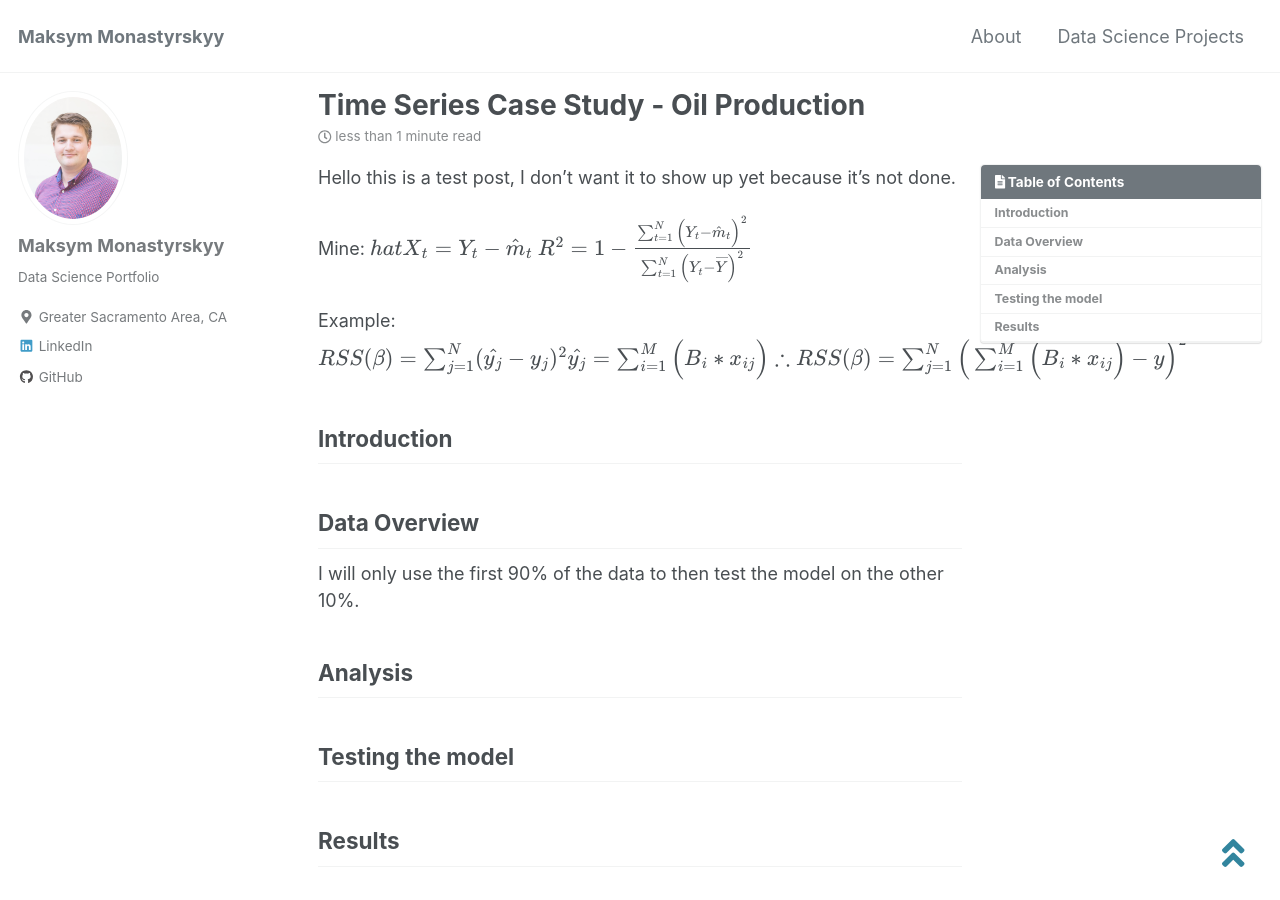
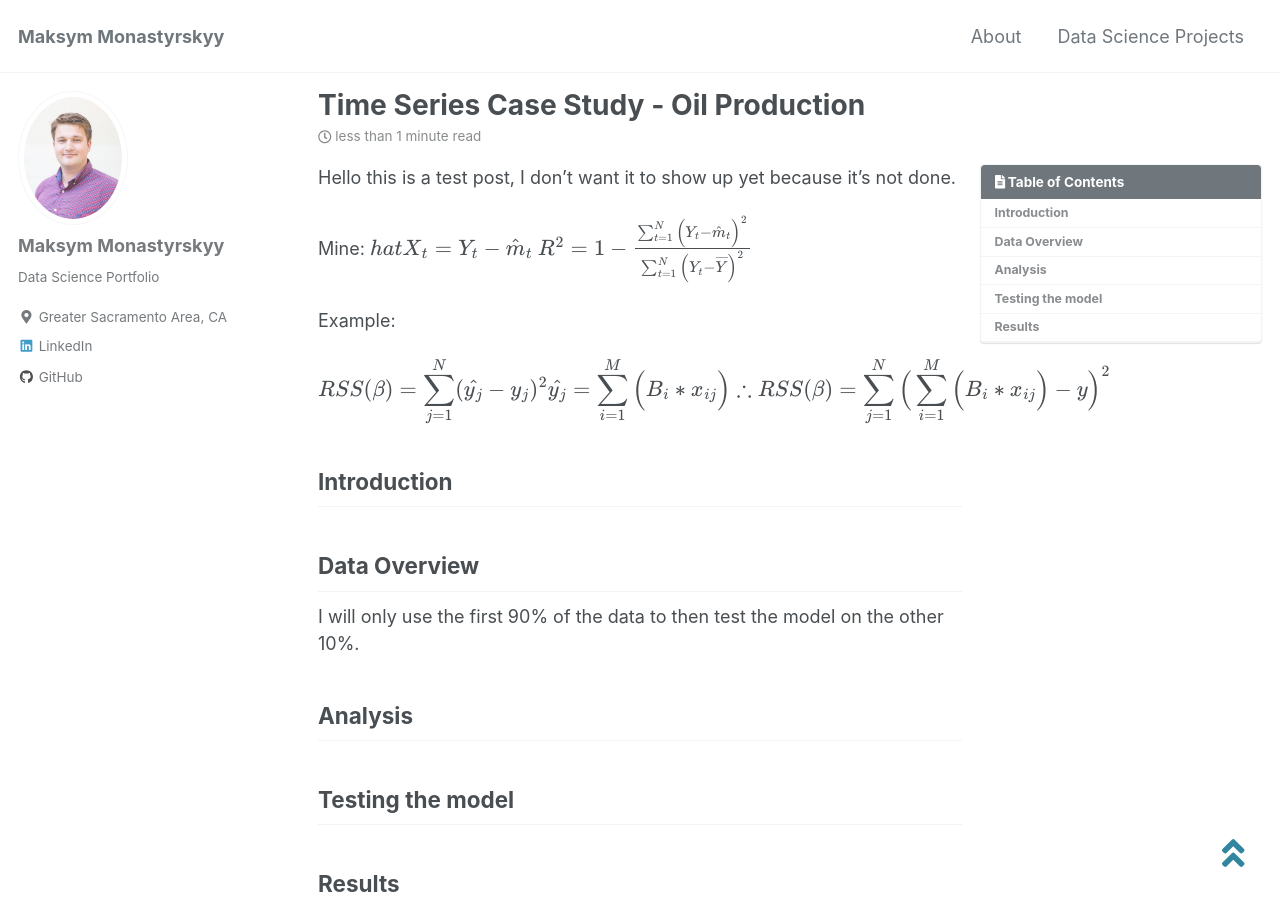
Before and after one commit to monastyrskyy/monastyrskyy.github.io, a Jekyll site: the page built from _posts/2019-2-26-time-series.md, in a window 1280 px wide and 900 px high. Built offline with Jekyll 4.4.1, drawn with Linux system fonts in a browser that asks for light colours; cached includes are drawn as plain includes; nearby versions of some CDN libraries; formulas are drawn with MathJax 3.

Commit message:
seeing if math works, v5

```diff
--- a/_posts/2019-2-26-time-series.md
+++ b/_posts/2019-2-26-time-series.md
@@ -27,11 +27,14 @@
 Hello this is a test post, I don't want it to show up yet because it's not done.
 
 Mine:
-$$ hat{X}_{t} = Y_{t}-\hat{m}_{t} $$
+$$ hat{X}_{t} = Y_{t}-\hat{m}_{t}
+\\
+$$
 $$ R^2 = 1 - {\sum_{t = 1}^N \Big( Y_{t}-\hat{m}_{t} \Big)^2 \over {\sum_{t = 1}^N \Big( Y_{t}-\overline{Y} \Big)^2}} $$
 
 
 Example:
+
 $$
 RSS(\beta) = \sum_{j = 1}^N ( \hat{y_j} - y_j)^2
 \\
```
